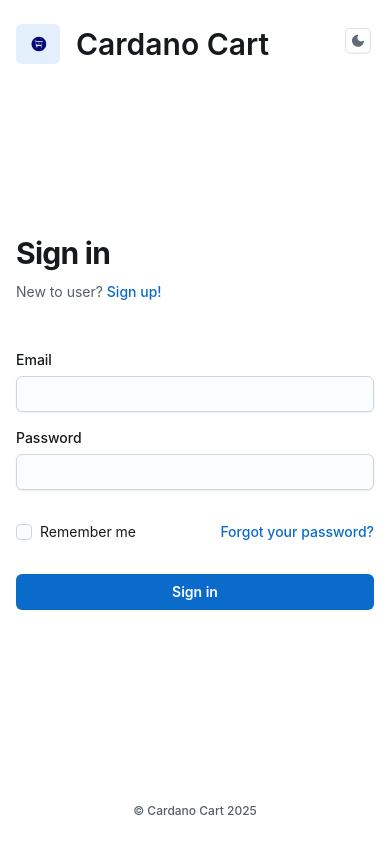
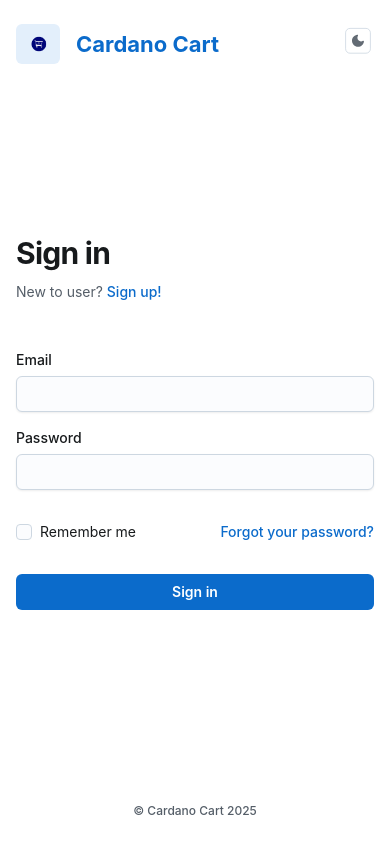
Before and after one commit to jyanokye/Cardano-Frontend, a Next.js app in the folder cardano-cart-frontend/: page /sign-in in a window 390 px wide. Built offline with nearby package versions, Linux system fonts and the light colour scheme; grey boxes are pictures that could not be loaded.

Commit message:
Deployment

```diff
--- a/cardano-cart-frontend/package.json
+++ b/cardano-cart-frontend/package.json
@@ -16,7 +16,9 @@
     "@mui/joy": "^5.0.0-beta.48",
     "@mui/material": "^6.1.1",
     "@next/third-parties": "^15.1.7",
+    "@vercel/analytics": "^1.5.0",
     "@vercel/speed-insights": "^1.2.0",
+    "@yoroi/links": "^1.5.6",
     "axios": "^1.7.7",
     "framer-motion": "^12.0.0-alpha.0",
     "lottie-react": "^2.4.0",
--- a/cardano-cart-frontend/src/app/checkout/[productId]/page.js
+++ b/cardano-cart-frontend/src/app/checkout/[productId]/page.js
@@ -326,15 +326,16 @@ const Checkout = () => {
                     >
                       Confirm Payment
                     </Button>
+                    {!isMobile && (
   <Button
     variant="contained"
-                      color="secondary"
-                      fullWidth
-                      sx={{ mt: 2 }}
+    color="primary"
     onClick={handleYoroiPayment}
   >
     Pay with Yoroi
   </Button>
+)}
+
                   </>
                 )}
                 {!orderCreated && product && (
--- a/cardano-cart-frontend/src/app/layout.js
+++ b/cardano-cart-frontend/src/app/layout.js
@@ -9,6 +9,7 @@ import { SpeedInsights } from "@vercel/speed-insights/next"
 import { ThemeProvider } from "@mui/material";
 import { WalletProvider } from "./_components/WalletContext";
 import { GoogleTagManager } from "@next/third-parties/google";
+import { Analytics } from "@vercel/analytics/react"
 import { UserProvider } from "../../utils/UserContext"; // Import the correct provider
 
 // Load local fonts
@@ -51,13 +52,15 @@ export default function RootLayout({ children }) {
 
 
       <body className={`${geistSans.variable} ${geistMono.variable} antialiased`}>
+      <SpeedInsights />
+      <Analytics/>
           <ThemeProvider theme={theme}>
             <WalletProvider>
             <UserProvider>
               <CartProvider>
               <GoogleTagManager gtmId="GTM-TQF3S6NK" />
                 {children}
-                <SpeedInsights />
+
               </CartProvider>
             </UserProvider>
             </WalletProvider>
--- a/cardano-cart-frontend/src/app/sign-in/page.js
+++ b/cardano-cart-frontend/src/app/sign-in/page.js
@@ -173,7 +173,9 @@ export  default function JoySignInSideTemplate() {
             />
 
               </IconButton>
-              <Typography level="title-lg" style={{ fontSize: '30px' }}>Cardano Cart</Typography>
+              <Link href="/" sx={{  fontWeight: 'bold', textDecoration: 'none', alignItems: 'center', fontSize:'22px'}} className="text-black font-bold mr-2">
+            Cardano Cart
+          </Link>
             </Box>
             <Box sx={{ transform: 'scale(0.8)' }}>
             <ColorSchemeToggle />
```
Also changed, not shown: 1 other file (tests, documents, lock files or other folders). Lines whose indentation alone changed are shown as unchanged.
